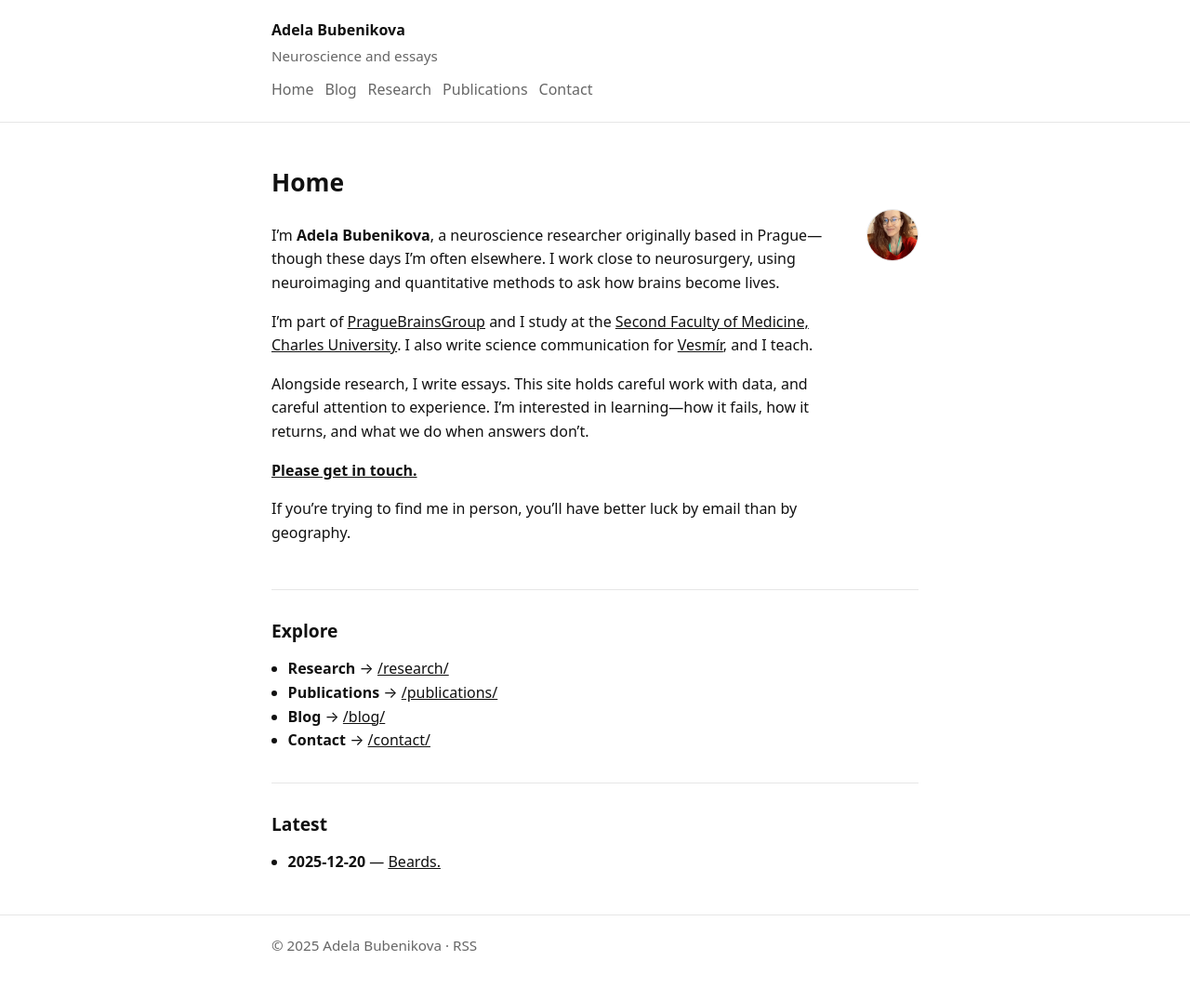
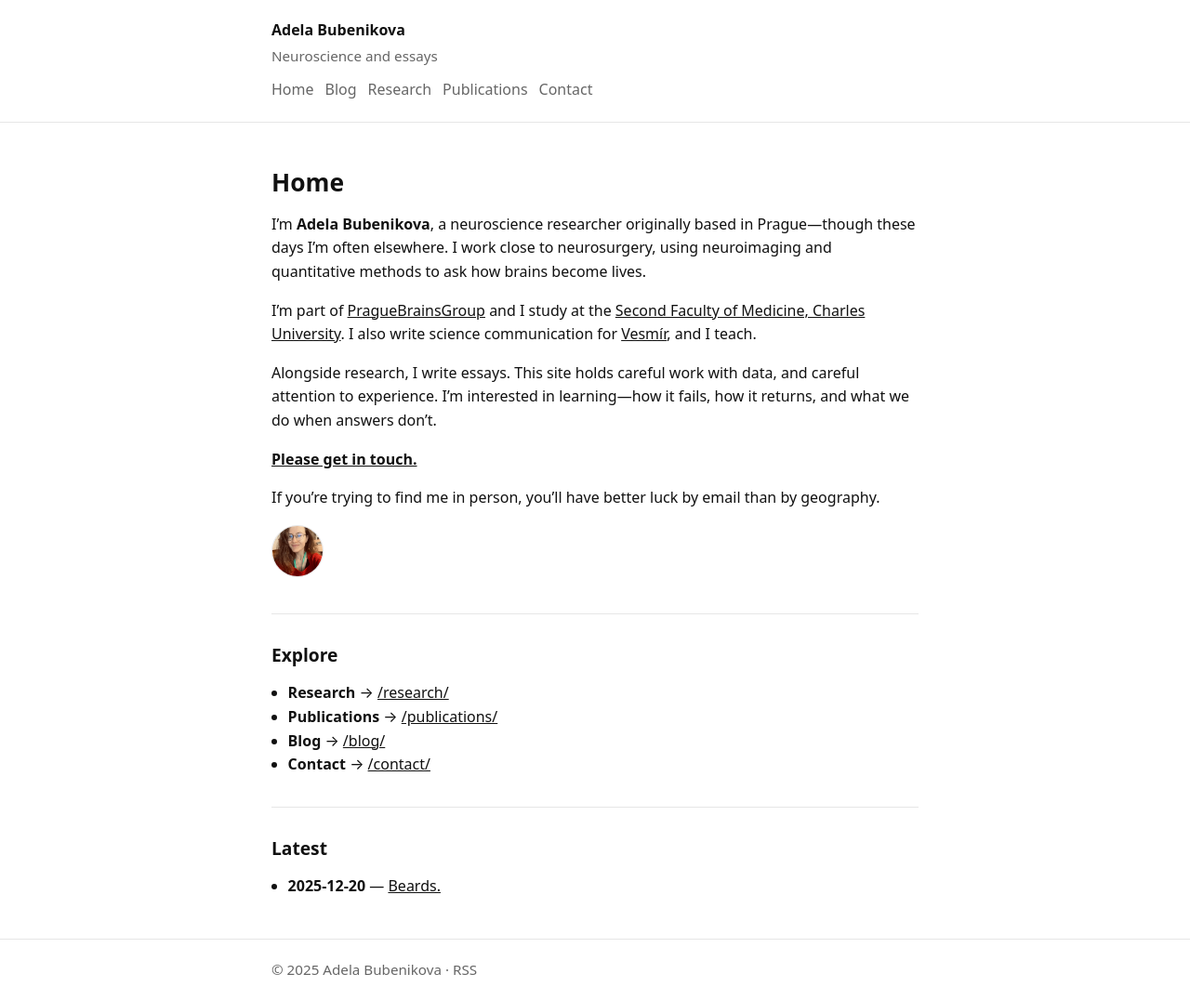
Before and after one commit to bubenikovaadela/bubenikovaadela.github.io, a Jekyll site: the page built from index.md, in a window 1280 px wide. Shown: the whole page at 93% size. Built offline with Jekyll 4.4.1, drawn with Linux system fonts in a browser that asks for light colours; before the commit the page ends 1050 px from its top, so only the background shows below that.

Commit message:
Refactor home hero styles and adjust avatar size
Updated styles for the home hero section and avatar.

```diff
--- a/assets/css/site.css
+++ b/assets/css/site.css
@@ -97,11 +97,13 @@
 }
 
 /* Home hero: photo on the right */
-.home-hero{
-  display: flex;
-  gap: 1.1rem;
-  align-items: flex-start;
-  margin-top: 0.25rem;
+.home-hero .avatar{
+  width: 92px;
+  height: 92px;
+  border-radius: 999px;
+  object-fit: cover;
+  border: 1px solid var(--line);
+  flex: 0 0 auto;
 }
 .home-hero .avatar{
   width: 56px;
```
